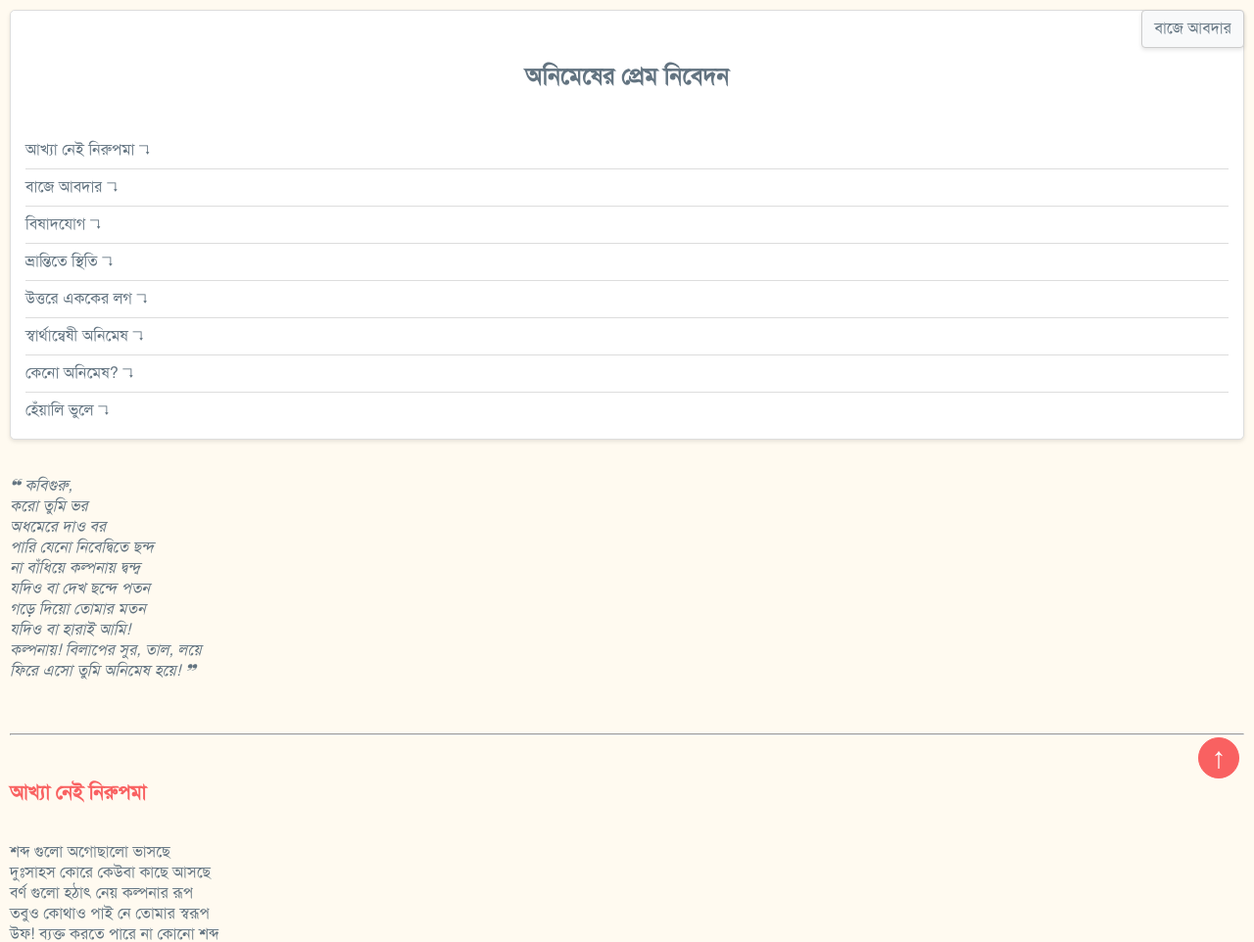
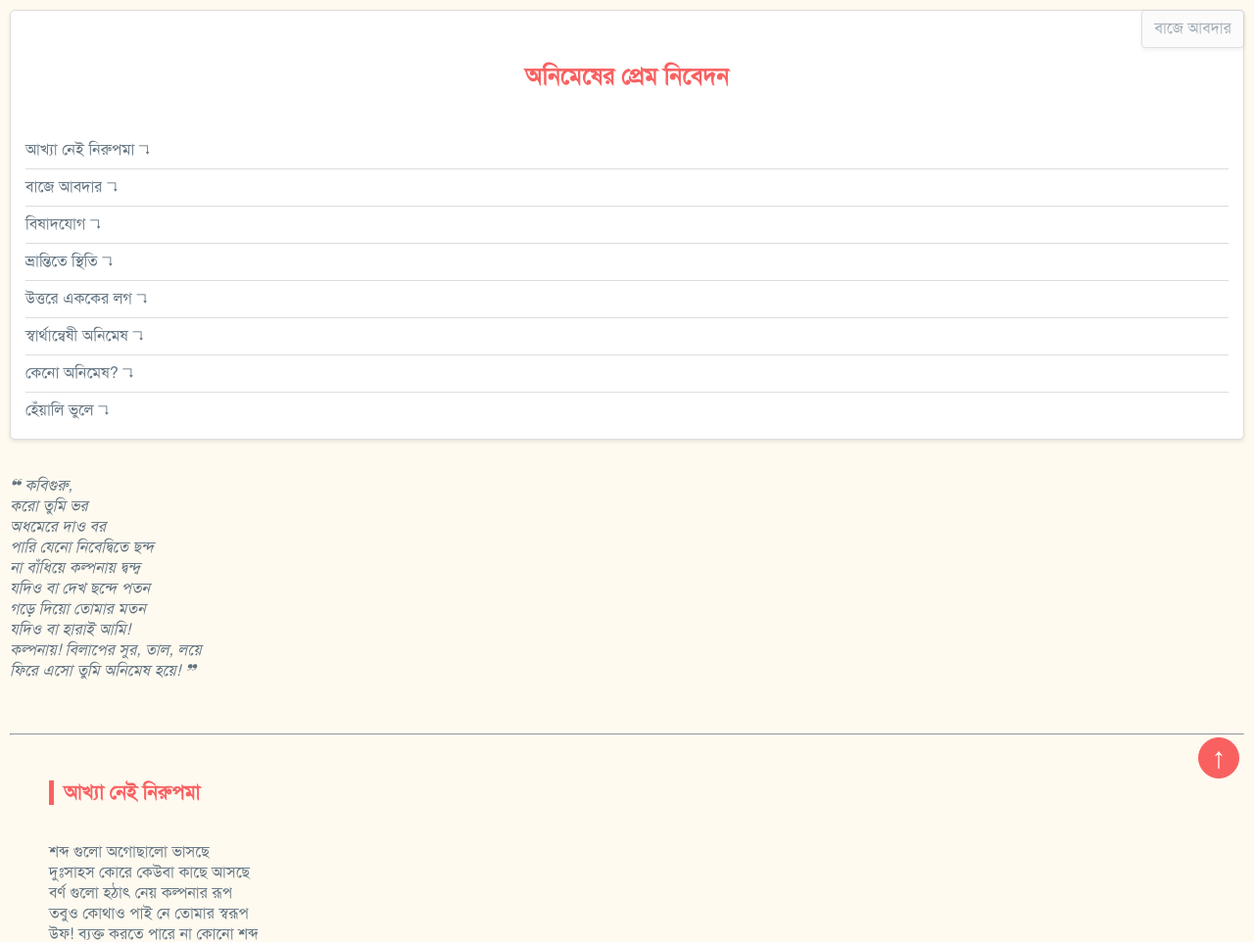
Before and after one commit to i-bitto/Nibedone_Animesh, a plain HTML site: page index.html in a window 1280 px wide. Shown: the top 962 px of the page at 98% size. Drawn offline with Linux system fonts and the light colour scheme.

Commit message:
Update style.css

```diff
--- a/style.css
+++ b/style.css
@@ -117,3 +117,21 @@ ul {
       box-shadow: 0 2px 4px rgba(0, 0, 0, 0.1);
       border-radius: 5px;
 }
+
+
+div{
+     padding-left:40px;
+
+   }
+   strong{
+     border-left:5px solid #f96161;
+  padding-left:10px;
+   }
+   h2{
+     color: #f96161;
+  font-weight: bolder;
+
+   }
+   #current-section{
+     opacity:0.6;
+   }
```
